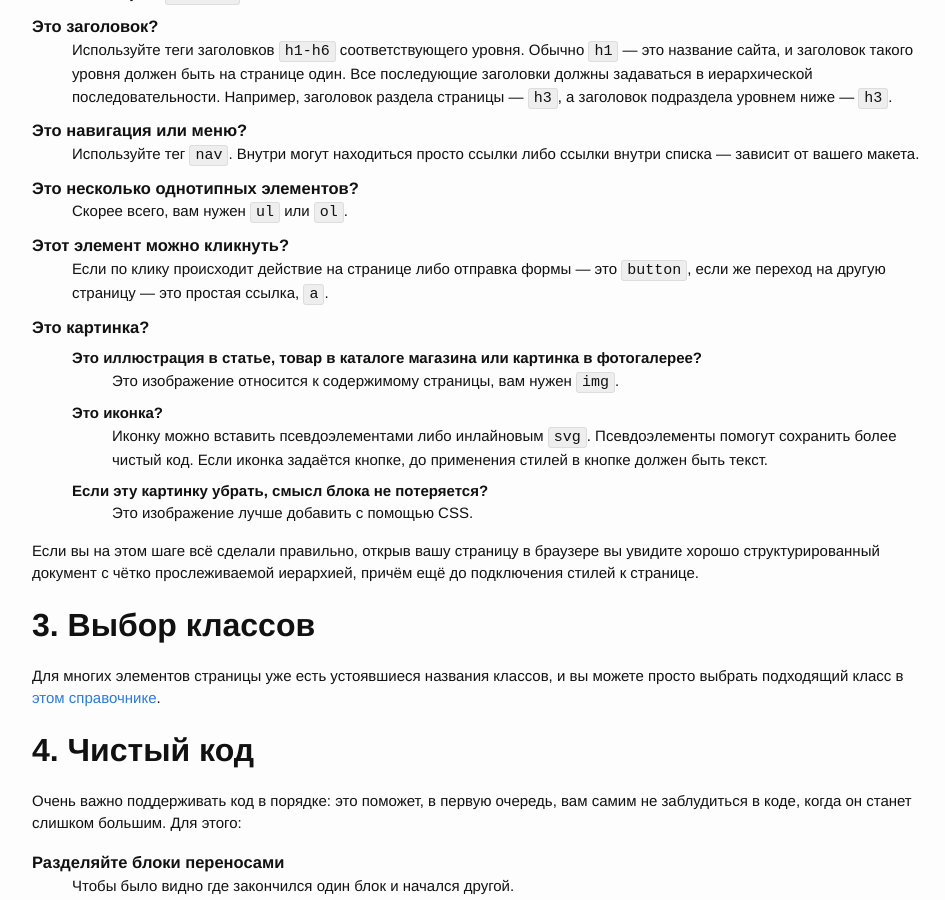
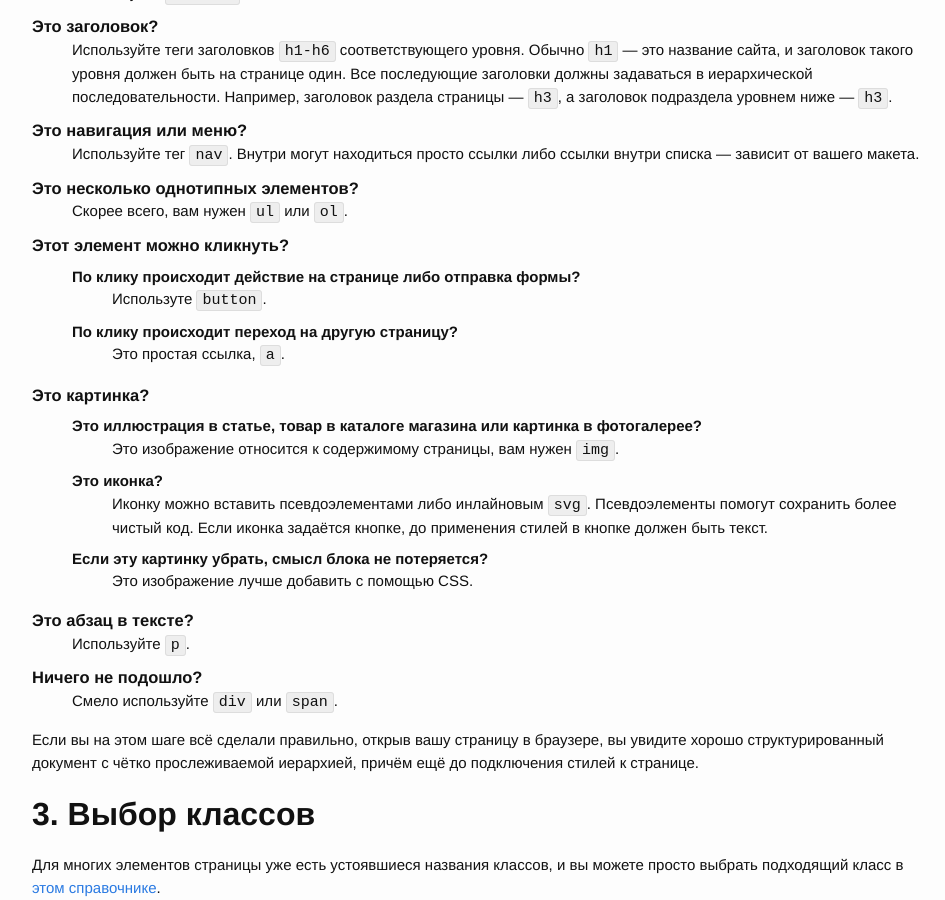
Before and after one commit to yoksel/easy-markup, a Jekyll site: the page built from first-steps/index.html, in a window 1280 px wide and 900 px high, scrolled down 1277 px. Shown: the whole window, without its empty margins (180-1125 px from the left). Built offline with Jekyll 4.4.1, drawn with Linux system fonts in a browser that asks for light colours.

Commit message:
Edit text

```diff
--- a/first-steps/index.html
+++ b/first-steps/index.html
@@ -76,7 +76,16 @@ permalink: /first-steps/
           <dd>Скорее всего, вам нужен <code>ul</code> или <code>ol</code>.</dd>
 
           <dt>Этот элемент можно кликнуть?</dt>
-          <dd>Если по клику происходит действие на странице либо отправка формы — это <code>button</code>, если же переход на другую страницу — это простая ссылка, <code>a</code>.</dd>
+          <dd>
+            <dl>
+              <dt>По клику происходит действие на странице либо отправка формы?</dt>
+              <dd>Используте <code>button</code>.</dd>
+
+              <dt>По клику происходит переход на другую страницу?</dt>
+              <dd>Это простая ссылка, <code>a</code>.</dd>
+
+            </dl>
+          </dd>
 
           <dt>Это картинка?</dt>
 
@@ -93,9 +102,15 @@ permalink: /first-steps/
             </dl>
           </dd>
 
+          <dt>Это абзац в тексте?</dt>
+          <dd>Используйте <code>p</code>.</dd>
+
+          <dt>Ничего не подошло?</dt>
+          <dd>Смело используйте <code>div</code> или <code>span</code>.</dd>
+
         </dl>
 
-        <p>Если вы на этом шаге всё сделали правильно, открыв вашу страницу в браузере вы увидите хорошо структурированный документ с чётко прослеживаемой иерархией, причём ещё до подключения стилей к странице.</p>
+        <p>Если вы на этом шаге всё сделали правильно, открыв вашу страницу в браузере, вы увидите хорошо структурированный документ с чётко прослеживаемой иерархией, причём ещё до подключения стилей к странице.</p>
       </li>
 
       <li>
```
